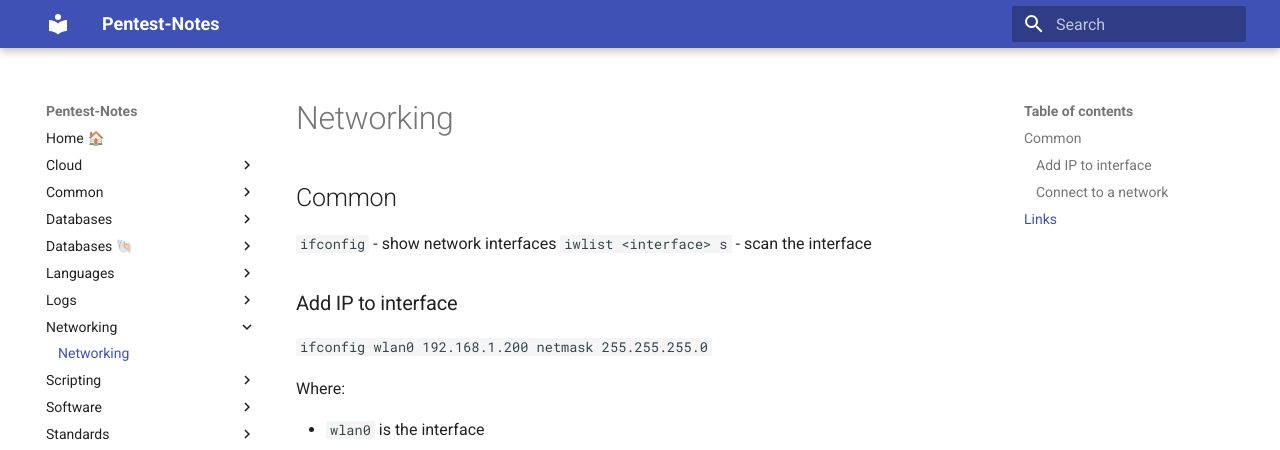
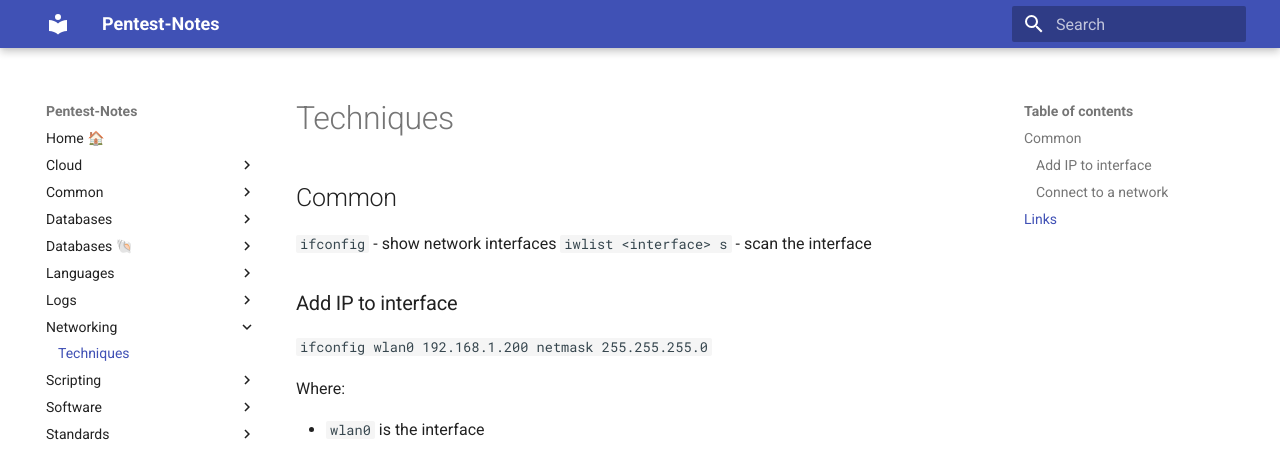
Before and after one commit to jd-apprentice/hack-the-box, an MkDocs documentation site: the page built from docs/networking/common.md, in a window 1280 px wide and 1024 px high. Shown: the top 450 px of the window. Built offline with MkDocs 1.6.1 and Material for MkDocs 9.7.7, drawn with Linux system fonts in a browser that asks for light colours.

Commit message:
docs(networking): typo

```diff
--- a/docs/networking/common.md
+++ b/docs/networking/common.md
@@ -1,4 +1,4 @@
-# Networking
+# Techniques
 
 ## Common
 
```
